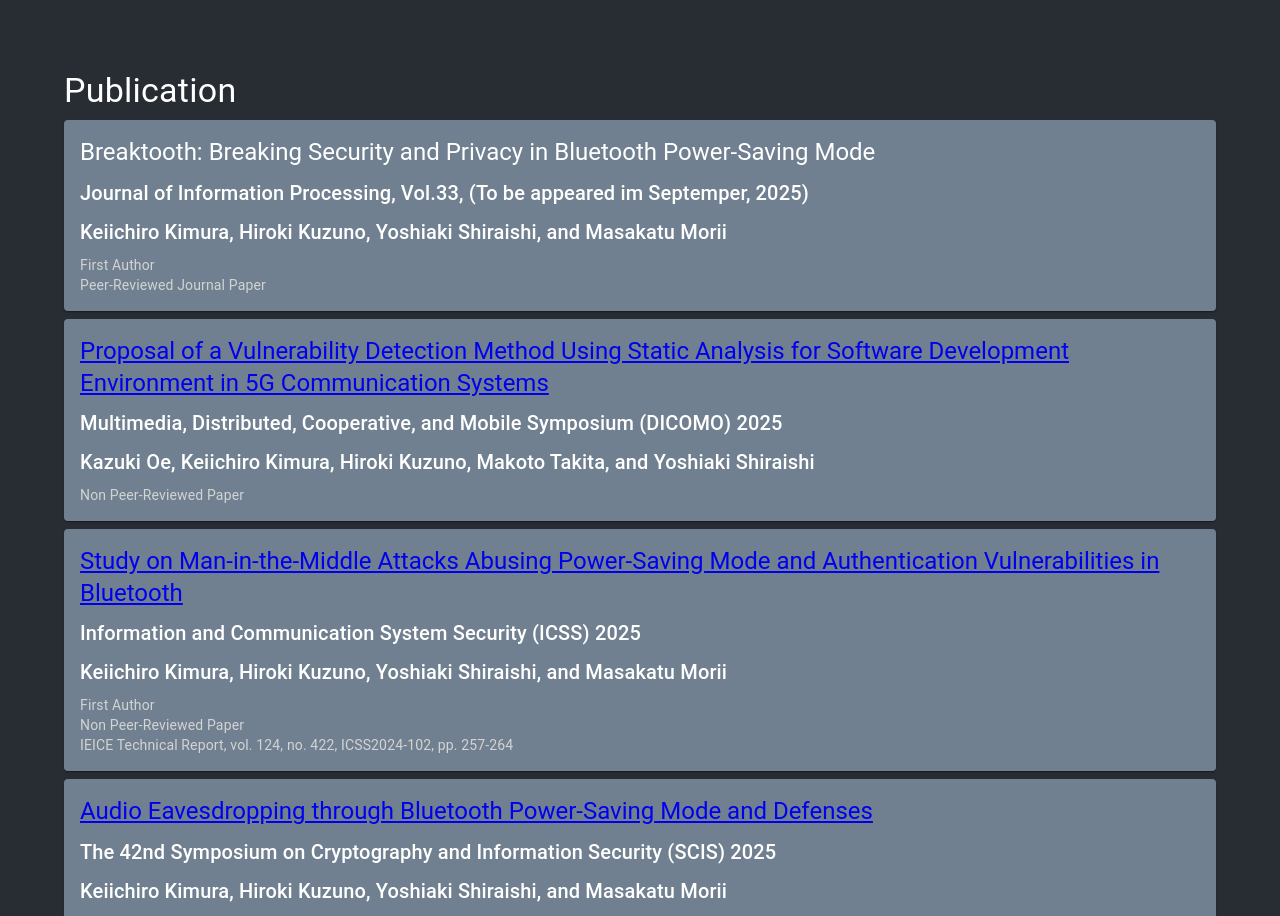
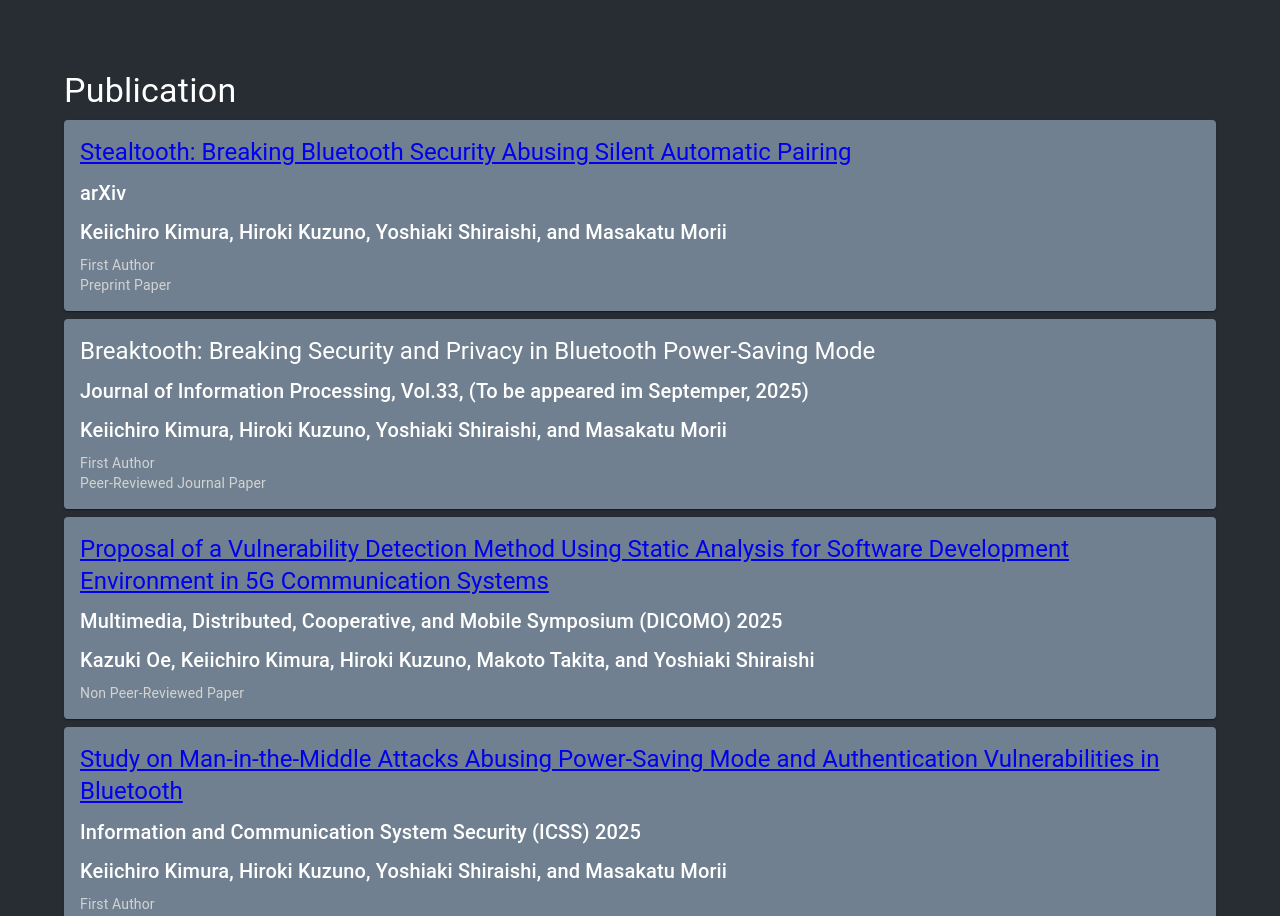
Before and after one commit to trapedev/trapedev.github.io, a React (Create React App) app in the folder app/: page / in a window 1280 px wide. Shown: the part 1940-2856 px from the top of the page. Built offline with nearby package versions, Linux system fonts and the light colour scheme.

Commit message:
commit all changes

```diff
--- a/app/src/App.tsx
+++ b/app/src/App.tsx
@@ -34,6 +34,7 @@ import SCIS2025 from "pages/publ/SCIS2025";
 import ICSS2025 from "pages/publ/ICSS2025";
 import DICOMO2025 from "pages/publ/DICOMO2025";
 import IPSJJIP2025 from "pages/publ/IPSJJIP2025";
+import ARXIV2025 from "pages/publ/ARXIV2025";
 
 //edu
 import MEngKobeU from "pages/edu/MEngKobeU";
@@ -217,6 +218,7 @@ export default function App(props: Props) {
           <Typography variant="h4" sx={{ pt: 10 }}>
             Publication
           </Typography>
+          <ARXIV2025 />
           <IPSJJIP2025 />
           <DICOMO2025 />
           <ICSS2025 />
--- /dev/null
+++ b/app/src/pages/publ/ARXIV2025.tsx
@@ -0,0 +1,34 @@
+// import { Divider } from "@mui/material";
+import {
+    SecondaryText,
+    SingleCardItem,
+    SubTitle,
+    Title,
+} from "components/views/ui";
+
+const ARXIV2025 = () => {
+    return (
+        <SingleCardItem>
+            <Title
+                title={
+                    "Stealtooth: Breaking Bluetooth Security Abusing Silent Automatic Pairing"
+                }
+                hyperLink="https://arxiv.org/abs/2507.00847"
+            />
+            <SubTitle
+                title={
+                    "arXiv"
+                }
+            />
+            <SubTitle
+                title={
+                    "Keiichiro Kimura, Hiroki Kuzuno, Yoshiaki Shiraishi, and Masakatu Morii"
+                }
+            />
+            <SecondaryText text="First Author" />
+            <SecondaryText text="Preprint Paper" />
+        </SingleCardItem>
+    );
+};
+
+export default ARXIV2025;
```
Also changed, not shown: 7 other files (tests, documents, lock files or other folders).
